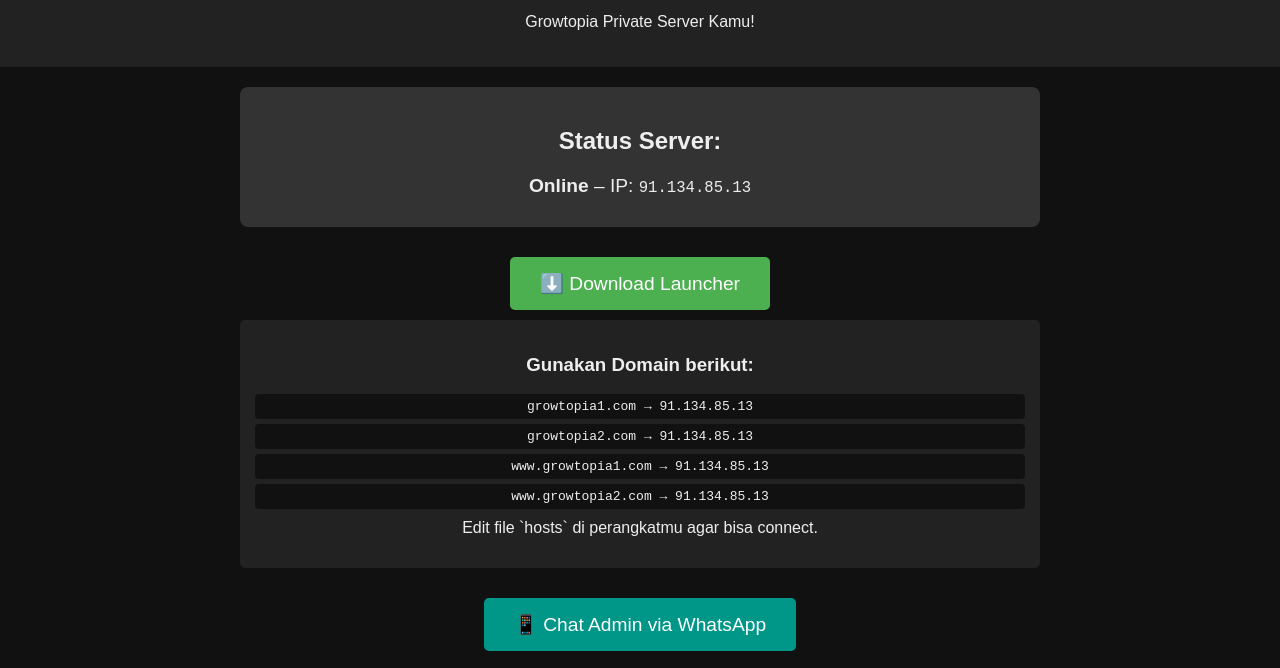
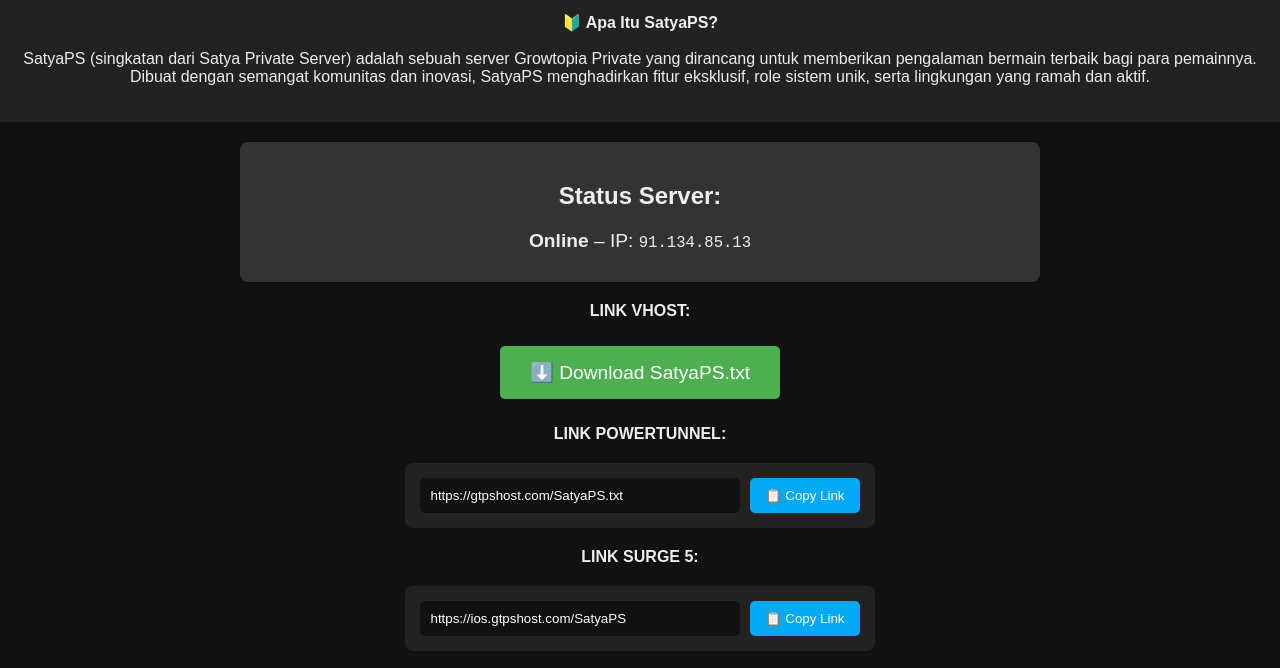
Before and after one commit to kadeksatya09/SatyaPS, a plain HTML site: page index.html in a window 1280 px wide. Shown: the part 68-736 px from the top of the page. Drawn offline with Linux system fonts and the light colour scheme.

Commit message:
index.html

```diff
--- a/index.html
+++ b/index.html
@@ -1,5 +1,4 @@
-<!DOCTYPE html>
-<html lang="id">
+<!DOCTYPE html><html lang="id">
 <head>
   <meta charset="UTF-8" />
   <meta name="viewport" content="width=device-width, initial-scale=1" />
@@ -59,6 +58,30 @@
       padding: 5px;
       border-radius: 4px;
     }
+    .copy-box {
+      background: #222;
+      padding: 15px;
+      border-radius: 8px;
+      margin: 20px auto;
+      width: fit-content;
+    }
+    .copy-input {
+      background: #111;
+      color: white;
+      border: none;
+      padding: 10px;
+      width: 300px;
+      border-radius: 5px;
+      margin-right: 5px;
+    }
+    .copy-btn {
+      background: #03a9f4;
+      color: white;
+      border: none;
+      padding: 10px 15px;
+      border-radius: 5px;
+      cursor: pointer;
+    }
     footer {
       padding: 20px;
       font-size: 0.9em;
@@ -69,16 +92,26 @@
 <body>
   <header>
     <h1>Satya<span style="color:#fff;">PS</span></h1>
-    <p>Growtopia Private Server Kamu!</p>
-  </header>
-
-  <div class="container">
+    <p><strong>🔰 Apa Itu SatyaPS?</strong><br><br>
+SatyaPS (singkatan dari Satya Private Server) adalah sebuah server Growtopia Private yang dirancang untuk memberikan pengalaman bermain terbaik bagi para pemainnya. Dibuat dengan semangat komunitas dan inovasi, SatyaPS menghadirkan fitur eksklusif, role sistem unik, serta lingkungan yang ramah dan aktif.</p>
+  </header>  <div class="container">
     <div class="server-status">
       <h2>Status Server:</h2>
       <p><strong>Online</strong> – IP: <code>91.134.85.13</code></p>
+    </div><p><strong>LINK VHOST:</strong></p>
+<a href="SatyaPS.txt" class="btn-download" download>⬇️ Download SatyaPS.txt</a>
+
+<p><strong>LINK POWERTUNNEL:</strong></p>
+<div class="copy-box">
+  <input type="text" id="ptunnel" class="copy-input" value="https://gtpshost.com/SatyaPS.txt" readonly>
+  <button onclick="copyLink('ptunnel')" class="copy-btn">📋 Copy Link</button>
 </div>
 
-    <a href="#" class="btn-download">⬇️ Download Launcher</a>
+<p><strong>LINK SURGE 5:</strong></p>
+<div class="copy-box">
+  <input type="text" id="surge" class="copy-input" value="https://ios.gtpshost.com/SatyaPS" readonly>
+  <button onclick="copyLink('surge')" class="copy-btn">📋 Copy Link</button>
+</div>
 
 <div class="domains">
   <h3>Gunakan Domain berikut:</h3>
@@ -86,14 +119,20 @@
   <code>growtopia2.com → 91.134.85.13</code>
   <code>www.growtopia1.com → 91.134.85.13</code>
   <code>www.growtopia2.com → 91.134.85.13</code>
-      <p style="margin-top:10px;">Edit file `hosts` di perangkatmu agar bisa connect.</p>
+  <p style="margin-top:10px;">Edit file <code>hosts</code> di perangkatmu agar bisa connect.</p>
 </div>
 
-    <a href="https://wa.me/6281234567890" class="btn-download" style="background:#009688;">📱 Chat Admin via WhatsApp</a>
-  </div>
+<a href="https://wa.me/62881011316926" class="btn-download" style="background:#009688;">📱 Chat Admin via WhatsApp</a>
 
-  <footer>
+  </div>  <footer>
     &copy; 2025 SatyaPS | All rights reserved.
-  </footer>
-</body>
+  </footer>  <script>
+    function copyLink(id) {
+      var copyText = document.getElementById(id);
+      copyText.select();
+      copyText.setSelectionRange(0, 99999);
+      document.execCommand("copy");
+      alert("Link berhasil disalin: " + copyText.value);
+    }
+  </script></body>
 </html>
```
Lines whose indentation alone changed are shown as unchanged.
